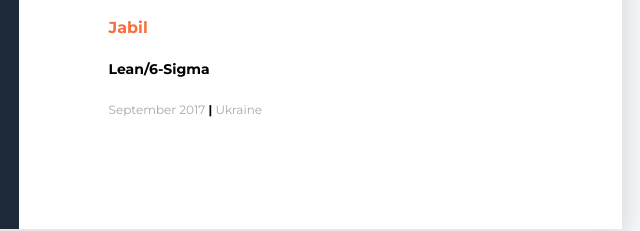
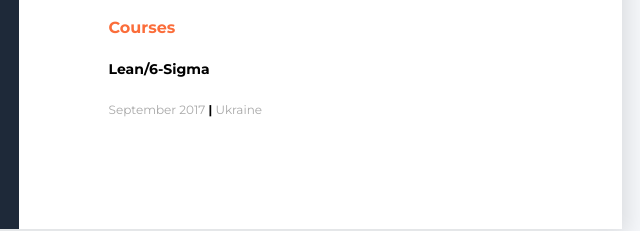
Before and after one commit to Lotpite/my_resume, a plain HTML site: page index.html in a window 1280 px wide. Shown: the part 1302-1533 px from the top of the page, 618-1258 px from the left. Drawn offline with Linux system fonts and the light colour scheme.

```diff
--- a/index.html
+++ b/index.html
@@ -123,7 +123,7 @@
                     <P class="education-period">September 2008 - June 2015 <span class="education-devider">|</span> Ukraine</P>
                 </div>
                 <div class="education-block">
-                    <h4 class="education-place">Jabil</h4>
+                    <h4 class="education-place">Courses</h4>
                     <h5 class="education-direction">Lean/6-Sigma</h5>
                     <P class="education-period">September 2017 <span class="education-devider">|</span> Ukraine</P>
                 </div>
```
